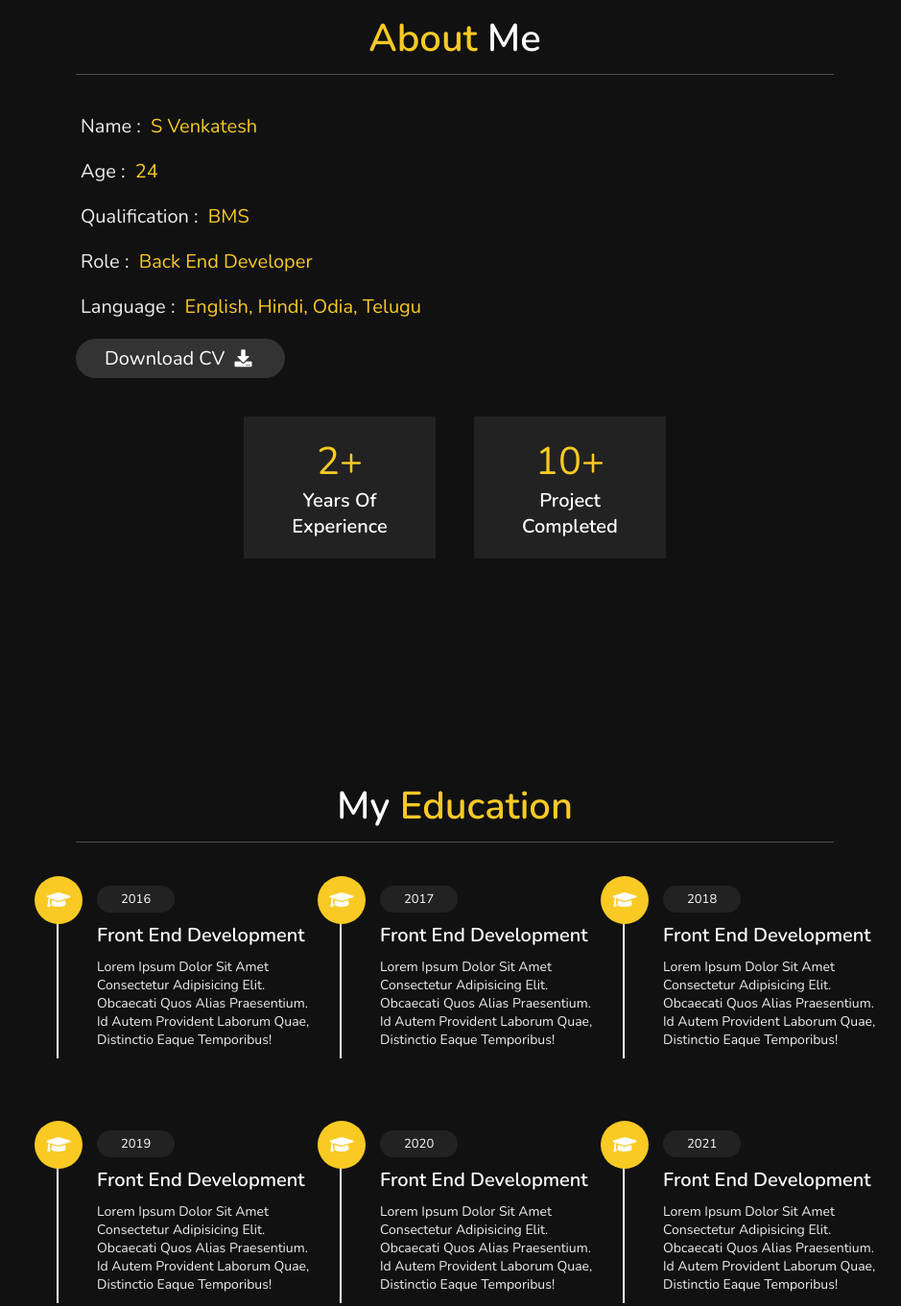
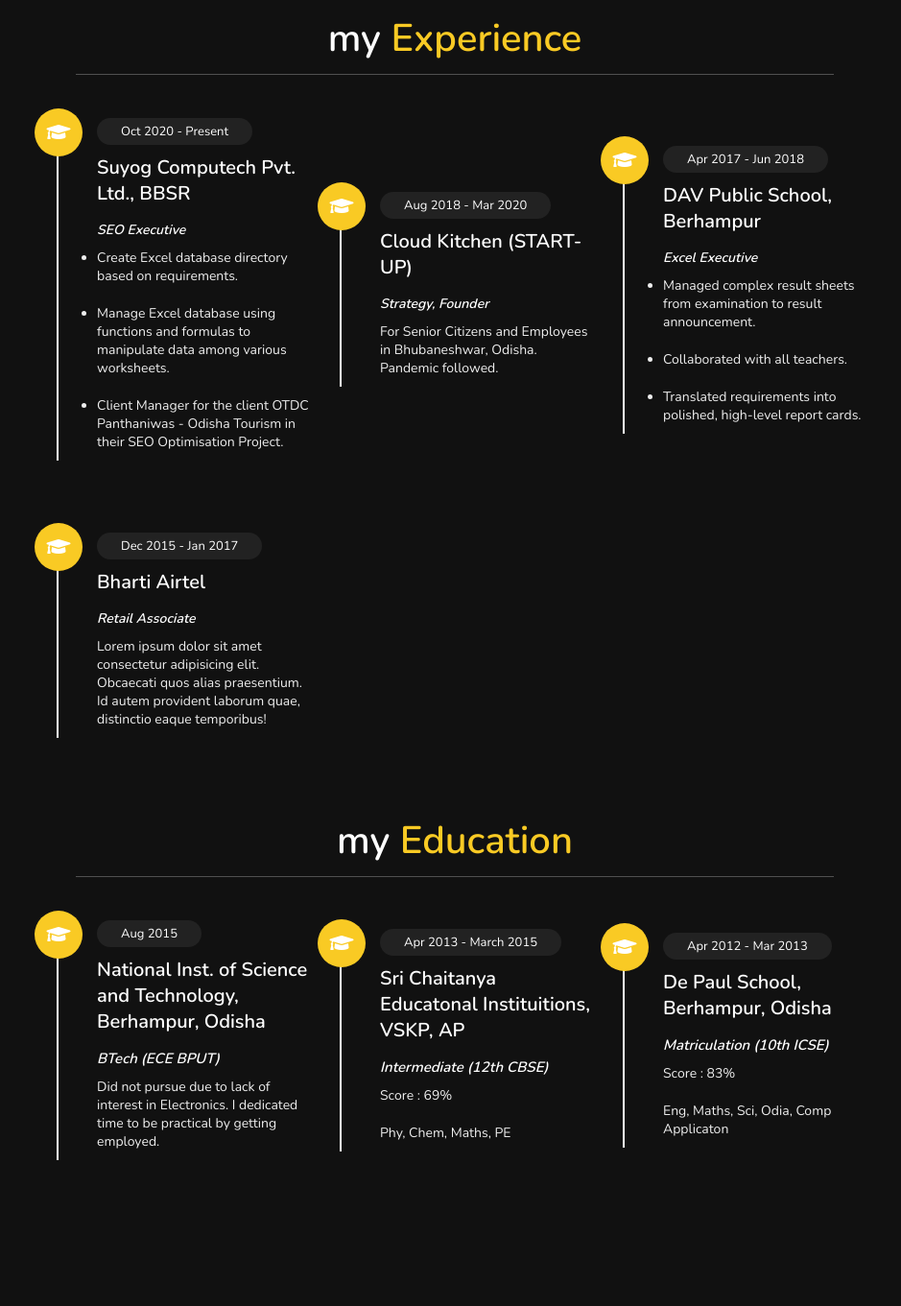
Before and after one commit to xvenkyx/own-site, a plain HTML site: page index.html in a window 1280 px wide. Shown: the part 807-2168 px from the top of the page at 96% size, without its empty margins (341-1280 px from the left). Drawn offline with nearby package versions, Linux system fonts and the light colour scheme.

Commit message:
second commit

```diff
--- a/css/style.css
+++ b/css/style.css
@@ -10,7 +10,7 @@
     box-sizing: border-box;
     text-decoration: none;
     outline: none; border:none;
-    text-transform: capitalize;
+    /* text-transform: capitalize; */
     transition: all .2s linear;
 }
 
@@ -226,6 +226,7 @@ header .navbar ul li a:hover{
     color:#fff;
 }
 
+/* education */
 .education .box-container{
     display: flex;
     align-items: center;
@@ -257,6 +258,13 @@ header .navbar ul li a:hover{
     padding-top: 1.5rem;
 }
 
+.education .box-container .box h5{
+    font-size: 1.5rem;
+    color:#fff;
+    padding-top: 1.5rem;
+    font-style: italic;
+}
+
 .education .box-container .box p{
     font-size: 1.4rem;
     color:#eee;
@@ -275,7 +283,74 @@ header .navbar ul li a:hover{
     color:#fff;
     background:var(--yellow);
 }
+/* education */
 
+/* experience */
+.experience .box-container{
+    display: flex;
+    align-items: center;
+    justify-content: space-between;
+    flex-wrap: wrap;
+    padding:1rem 0;
+    padding-left: 3rem;
+}
+
+.experience .box-container .box{
+    width:27rem;
+    margin:4rem 1rem;
+    padding-left: 4rem;
+    border-left: .2rem solid #fff;
+    position: relative;
+}
+
+.experience .box-container .box span{
+    font-size: 1.3rem;
+    background:#222;
+    color:#fff;
+    border-radius: 5rem;
+    padding:.5rem 2.5rem;
+}
+
+.experience .box-container .box h3{
+    font-size: 2rem;
+    color:#fff;
+    padding-top: 1.5rem;
+}
+
+.experience .box-container .box h5{
+    font-size: 1.4rem;
+    font-style: italic;
+    color:#fff;
+    padding-top: 1.5rem;
+}
+
+.experience .box-container .box p{
+    font-size: 1.4rem;
+    color:#eee;
+    padding: 1rem 0;
+}
+
+.experience .box-container .box li{
+    font-size: 1.4rem;
+    color:#eee;
+    padding: 1rem 0;
+}
+
+.experience .box-container .box i{
+    position: absolute;
+    top:-1.5rem; left:-2.5rem;
+    height:5rem;
+    width: 5rem;
+    border-radius: 50%;
+    line-height: 5rem;
+    text-align: center;
+    font-size: 2rem;
+    color:#fff;
+    background:var(--yellow);
+}
+/* experience */
+
+/* portfolio */
 .portfolio .box-container{
     display: flex;
     align-items: center;
@@ -285,9 +360,9 @@ header .navbar ul li a:hover{
 }
 
 .portfolio .box-container .box{
-    height: 20rem;
-    width:26rem;
-    border-radius: 1rem;
+    height: 13rem;
+    width:20rem;
+    border-radius: 2rem;
     margin:2rem;
     overflow: hidden;
     cursor: pointer;
--- a/index.html
+++ b/index.html
@@ -1,39 +1,41 @@
 <!DOCTYPE html>
 <html lang="en">
   <head>
-    <meta charset="UTF-8">
-    <meta name="viewport" content="width=device-width, initial-scale=1.0">
-    <title>responsive personal portfolio website design tutorail</title>
+    <meta charset="UTF-8" />
+    <meta name="viewport" content="width=device-width, initial-scale=1.0" />
+    <title>Venky</title>
+
+    <link rel="icon" type="image/x-icon" href="images/title-icon.png"/>
 
     <!-- font awesome cdn link  -->
-    <link rel="stylesheet" href="https://cdnjs.cloudflare.com/ajax/libs/font-awesome/5.15.2/css/all.min.css">
+    <link
+      rel="stylesheet"
+      href="https://cdnjs.cloudflare.com/ajax/libs/font-awesome/5.15.2/css/all.min.css"
+    />
 
     <!-- custom css file link  -->
-    <link rel="stylesheet" href="css/style.css">
-
+    <link rel="stylesheet" href="css/style.css" />
   </head>
   <body>
-
     <!-- header section starts  -->
 
     <header>
-
       <div class="user">
-        <img src="images/pic.jpg" alt="">
+        <img src="images/pic.jpeg" alt="" />
         <h3 class="name">S Venkatesh</h3>
-        <p class="post">Back end developer</p>
+        <p class="post">Backend Web Developer</p>
       </div>
 
       <nav class="navbar">
         <ul>
-            <li><a href="#home">home</a></li>
-            <li><a href="#about">about</a></li>
-            <li><a href="#education">education</a></li>
-            <li><a href="#portfolio">portfolio</a></li>
-            <li><a href="#contact">contact</a></li>
+          <li><a href="#home">Home</a></li>
+          <li><a href="#experience">Experience</a></li>
+          <li><a href="#education">Education</a></li>
+          <li><a href="#portfolio">Skills</a></li>
+          <li><a href="#about">About</a></li>
+          <li><a href="#contact">Contact</a></li>
         </ul>
       </nav>
-
     </header>
 
     <!-- header section ends -->
@@ -43,116 +45,184 @@
     <!-- home section starts  -->
 
     <section class="home" id="home">
-
-    <h3>HI THERE !</h3>
-    <h1>I'm <span>s Venkatesh</span></h1>
-    <p>Lorem ipsum dolor sit amet consectetur adipisicing elit. Distinctio deserunt aspernatur fugiat minus enim ullam repudiandae sint sed magnam tenetur! Lorem ipsum dolor sit amet consectetur adipisicing elit. Necessitatibus, at.
+      <h3>Hi there !</h3>
+      <h1>I'm <span>S Venkatesh</span></h1>
+      <p>
+        I love the web. I am more into the functionality of the website, rather than the design. I aspire to be a great web-developer and keep on exploring the technologies which emerge in this sector.
       </p>
-    <a href="#about"><button class="btn">about me <i class="fas fa-user"></i></button></a>
-
+      <a href="#about"
+        ><button class="btn">About Me <i class="fas fa-user"></i></button
+      ></a>
     </section>
 
     <!-- home section ends -->
 
-<!-- about section starts  -->
+    <!-- experience section starts  -->
 
-<section class="about" id="about">
+    <section class="experience" id="experience">
+      <h1 class="heading">my <span>Experience</span></h1>
 
-<h1 class="heading"> <span>about</span> me </h1>
-
-<div class="row">
-
-    <div class="info">
-        <h3> <span> name : </span> S Venkatesh </h3>
-        <h3> <span> age : </span> 24 </h3>
-        <h3> <span> qualification : </span> BMS </h3>
-        <h3> <span> role : </span> back end developer </h3>
-        <h3> <span> language : </span> english, hindi, odia, telugu </h3>
-        <a href="#"><button class="btn"> download CV <i class="fas fa-download"></i> </button></a>
-    </div>
-
-    <div class="counter">
-
+      <div class="box-container">
         <div class="box">
-            <span>2+</span>
-            <h3>years of experience</h3>
+          <i class="fas fa-graduation-cap"></i>
+          <span>Oct 2020 - Present</span>
+          <h3>Suyog Computech Pvt. Ltd., BBSR</h3>
+          <h5>SEO Executive</h5>
+          <ul>
+            <li>Create Excel database directory based on requirements.</li>
+            <li>
+              Manage Excel database using functions and formulas to manipulate
+              data among various worksheets.
+            </li>
+            <li>
+              Client Manager for the client OTDC Panthaniwas - Odisha Tourism in
+              their SEO Optimisation Project.
+            </li>
+          </ul>
+          <!-- <p>Lorem ipsum dolor sit amet consectetur adipisicing elit. Obcaecati quos alias praesentium. Id autem provident laborum quae, distinctio eaque temporibus!</p> -->
         </div>
 
         <div class="box">
-            <span>10+</span>
-            <h3>project completed</h3>
+          <i class="fas fa-graduation-cap"></i>
+          <span>Aug 2018 - Mar 2020</span>
+          <h3>Cloud Kitchen (START-UP)</h3>
+          <h5>Strategy, Founder</h5>
+          <p>
+            For Senior Citizens and Employees in Bhubaneshwar, Odisha. Pandemic
+            followed.
+          </p>
+        </div>
+
+        <div class="box">
+          <i class="fas fa-graduation-cap"></i>
+          <span>Apr 2017 - Jun 2018</span>
+          <h3>DAV Public School, Berhampur</h3>
+          <h5>Excel Executive</h5>
+          <ul>
+            <li>
+              Managed complex result sheets from examination to result
+              announcement.
+            </li>
+            <li>Collaborated with all teachers.</li>
+            <li>
+              Translated requirements into polished, high-level report cards.
+            </li>
+          </ul>
+        </div>
+
+        <div class="box">
+          <i class="fas fa-graduation-cap"></i>
+          <span>Dec 2015 - Jan 2017</span>
+          <h3>Bharti Airtel</h3>
+          <h5>Retail Associate</h5>
+          <p>
+            Lorem ipsum dolor sit amet consectetur adipisicing elit. Obcaecati
+            quos alias praesentium. Id autem provident laborum quae, distinctio
+            eaque temporibus!
+          </p>
         </div>
 
         <!-- <div class="box">
-            <span>430+</span>
-            <h3>happy clients</h3>
+          <i class="fas fa-graduation-cap"></i>
+          <span>2020</span>
+          <h3>front end development</h3>
+          <p>
+            Lorem ipsum dolor sit amet consectetur adipisicing elit. Obcaecati
+            quos alias praesentium. Id autem provident laborum quae, distinctio
+            eaque temporibus!
+          </p>
         </div>
 
         <div class="box">
-            <span>12+</span>
-            <h3>awards won</h3>
+          <i class="fas fa-graduation-cap"></i>
+          <span>2021</span>
+          <h3>front end development</h3>
+          <p>
+            Lorem ipsum dolor sit amet consectetur adipisicing elit. Obcaecati
+            quos alias praesentium. Id autem provident laborum quae, distinctio
+            eaque temporibus!
+          </p>
         </div> -->
-
       </div>
-
-</div>
-
     </section>
 
-<!-- about section ends -->
+    <!-- experience section ends -->
 
 <!-- education section starts  -->
 
     <section class="education" id="education">
-
-<h1 class="heading"> my <span>education</span> </h1>
+      <h1 class="heading">my <span>Education</span></h1>
 
       <div class="box-container">
-
         <div class="box">
           <i class="fas fa-graduation-cap"></i>
-        <span>2016</span>
-        <h3>front end development</h3>
-        <p>Lorem ipsum dolor sit amet consectetur adipisicing elit. Obcaecati quos alias praesentium. Id autem provident laborum quae, distinctio eaque temporibus!</p>
+          <span>Aug 2015</span>
+          <h3>National Inst. of Science and Technology, Berhampur, Odisha</h3>
+          <h5>BTech (ECE BPUT)</h5>
+          <p>
+            Did not pursue due to lack of interest in Electronics. I dedicated time to be practical by getting employed.
+          </p>
         </div>
 
         <div class="box">
           <i class="fas fa-graduation-cap"></i>
-        <span>2017</span>
-        <h3>front end development</h3>
-        <p>Lorem ipsum dolor sit amet consectetur adipisicing elit. Obcaecati quos alias praesentium. Id autem provident laborum quae, distinctio eaque temporibus!</p>
+          <span>Apr 2013 - March 2015</span>
+          <h3>Sri Chaitanya Educatonal Instituitions, VSKP, AP</h3>
+          <h5>Intermediate (12th CBSE)</h5>
+          <p>
+              Score : 69%
+          </p>
+          <p>
+              Phy, Chem, Maths, PE
+          </p>
         </div>
 
         <div class="box">
           <i class="fas fa-graduation-cap"></i>
-        <span>2018</span>
-        <h3>front end development</h3>
-        <p>Lorem ipsum dolor sit amet consectetur adipisicing elit. Obcaecati quos alias praesentium. Id autem provident laborum quae, distinctio eaque temporibus!</p>
+          <span>Apr 2012 - Mar 2013</span>
+          <h3>De Paul School, Berhampur, Odisha</h3>
+          <h5>Matriculation (10th ICSE)</h5>
+          <p>
+              Score : 83%
+          </p>
+          <p>
+              Eng, Maths, Sci, Odia, Comp Applicaton
+          </p>
         </div>
 
-    <div class="box">
+        <!-- <div class="box">
           <i class="fas fa-graduation-cap"></i>
           <span>2019</span>
           <h3>front end development</h3>
-        <p>Lorem ipsum dolor sit amet consectetur adipisicing elit. Obcaecati quos alias praesentium. Id autem provident laborum quae, distinctio eaque temporibus!</p>
+          <p>
+            Lorem ipsum dolor sit amet consectetur adipisicing elit. Obcaecati
+            quos alias praesentium. Id autem provident laborum quae, distinctio
+            eaque temporibus!
+          </p>
         </div>
 
         <div class="box">
           <i class="fas fa-graduation-cap"></i>
           <span>2020</span>
           <h3>front end development</h3>
-        <p>Lorem ipsum dolor sit amet consectetur adipisicing elit. Obcaecati quos alias praesentium. Id autem provident laborum quae, distinctio eaque temporibus!</p>
+          <p>
+            Lorem ipsum dolor sit amet consectetur adipisicing elit. Obcaecati
+            quos alias praesentium. Id autem provident laborum quae, distinctio
+            eaque temporibus!
+          </p>
         </div>
 
         <div class="box">
           <i class="fas fa-graduation-cap"></i>
           <span>2021</span>
           <h3>front end development</h3>
-        <p>Lorem ipsum dolor sit amet consectetur adipisicing elit. Obcaecati quos alias praesentium. Id autem provident laborum quae, distinctio eaque temporibus!</p>
+          <p>
+            Lorem ipsum dolor sit amet consectetur adipisicing elit. Obcaecati
+            quos alias praesentium. Id autem provident laborum quae, distinctio
+            eaque temporibus!
+          </p>
+        </div> -->
       </div>
-
-</div>
-
     </section>
 
     <!-- education section ends -->
@@ -160,105 +230,136 @@
     <!-- portfolio section starts  -->
 
     <section class="portfolio" id="portfolio">
-
-<h1 class="heading"> my <span>portfolio</span> </h1>
+      <h1 class="heading">my <span>Skills</span></h1>
 
       <div class="box-container">
-
         <div class="box">
-        <img src="images/img1.jpg" alt="">
+          <img src="images/skills/react.png" alt="" />
         </div>
 
         <div class="box">
-        <img src="images/img2.jpg" alt="">
+          <img src="images/skills/node.png" alt="" />
         </div>
 
         <div class="box">
-        <img src="images/img3.jpg" alt="">
+          <img src="images/skills/mongodb.png" alt="" />
         </div>
 
         <div class="box">
-        <img src="images/img4.jpg" alt="">
+          <img src="images/skills/express.jfif" alt="" />
         </div>
 
         <div class="box">
-        <img src="images/img5.jpg" alt="">
+          <img src="images/skills/bootstrap.jfif" alt="" />
         </div>
 
         <div class="box">
-        <img src="images/img6.jpg" alt="">
+          <img src="images/skills/excel.jfif" alt="" />
         </div>
 
+        <div class="box">
+          <img src="images/skills/powerpoint.jfif" alt="" />
         </div>
-
+      </div>
     </section>
 
     <!-- portfolio section ends -->
 
+<!-- about section starts  -->
+
+    <section class="about" id="about">
+      <h1 class="heading"><span>About</span> me</h1>
+
+      <div class="row">
+        <div class="info">
+          <h3><span> Name : </span> S Venkatesh</h3>
+          <h3><span> Age : </span> 24</h3>
+          <!-- <h3><span> Qualification : </span> BMS</h3> -->
+          <h3><span> Interests : </span> Technology and Internet</h3>
+          <h3><span> Hobbies : </span> Browsing</h3>
+          <h3><span> Language : </span> English, Hindi, Odia, Telugu</h3>
+          <a href="#"
+            ><button class="btn">
+              Download CV <i class="fas fa-download"></i></button
+          ></a>
+        </div>
+
+        <div class="counter">
+          <div class="box">
+            <span>2+</span>
+            <h3>years of technical experience</h3>
+          </div>
+
+          <div class="box">
+            <span>10+</span>
+            <h3>projects completed</h3>
+          </div>
+
+          <div class="box">
+            <span>4+</span>
+            <h3>years of total work experience</h3>
+        </div>
+
+        <!-- <div class="box">
+            <span>12+</span>
+            <h3>awards won</h3>
+        </div> -->
+        </div>
+      </div>
+    </section>
+
+    <!-- about section ends -->
+
     <!-- contact section starts  -->
 
     <section class="contact" id="contact">
-
-<h1 class="heading"> <span>contact</span> me </h1>
+      <h1 class="heading"><span>Contact</span> me</h1>
 
       <div class="row">
-
         <div class="content">
-
           <h3 class="title">contact info</h3>
 
           <div class="info">
-            <h3> <i class="fas fa-envelope"></i> venkyroxx99@gmail.com </h3>
-            <h3> <i class="fas fa-phone"></i> +91-7752035227 </h3>
+            <h3><i class="fas fa-envelope"></i> venkyroxx99@gmail.com</h3>
+            <h3><i class="fas fa-phone"></i> +91-7752035227</h3>
             <!-- <h3> <i class="fas fa-phone"></i> +111-222-3333 </h3> -->
-            <h3> <i class="fas fa-map-marker-alt"></i> berhampur, india - 760001. </h3>
+            <h3>
+              <i class="fas fa-map-marker-alt"></i> berhampur, india - 760001.
+            </h3>
           </div>
-
         </div>
 
         <form action="">
-
-        <input type="text" placeholder="name" class="box">
-        <input type="email" placeholder="email" class="box">
-        <input type="text" placeholder="project" class="box">
-        <textarea name="" id="" cols="30" rows="10" class="box message" placeholder="message"></textarea>
-        <button type="submit" class="btn"> send <i class="fas fa-paper-plane"></i> </button>
-
+          <input type="text" placeholder="name" class="box" />
+          <input type="email" placeholder="email" class="box" />
+          <input type="text" placeholder="project" class="box" />
+          <textarea
+            name=""
+            id=""
+            cols="30"
+            rows="10"
+            class="box message"
+            placeholder="message"
+          ></textarea>
+          <button type="submit" class="btn">
+            send <i class="fas fa-paper-plane"></i>
+          </button>
         </form>
-
       </div>
-
     </section>
 
     <!-- contact section ends -->
 
-
     <!-- scroll top button  -->
 
     <a href="#home" class="top">
-    <img src="images/scroll-top-img.png" alt="">
+      <img src="images/scroll-top-img.png" alt="" />
     </a>
-
-
-
-
-
-
-
-
-
-
-
-
-
-
 
     <!-- jquery cdn link  -->
     <script src="https://cdnjs.cloudflare.com/ajax/libs/jquery/3.6.0/jquery.min.js"></script>
 
     <!-- custom js file link  -->
     <script src="js/script.js"></script>
-
-
   </body>
 </html>
```
Also changed, not shown: images/pic.jpeg (added), images/skills/bootstrap.jfif (added), images/skills/excel.jfif (added), images/skills/express.jfif (added), images/skills/mongodb.png (added), images/skills/node.png (added), images/skills/powerpoint.jfif (added), images/skills/react.png (added), images/title-icon.png (added). Lines whose indentation alone changed are shown as unchanged.
